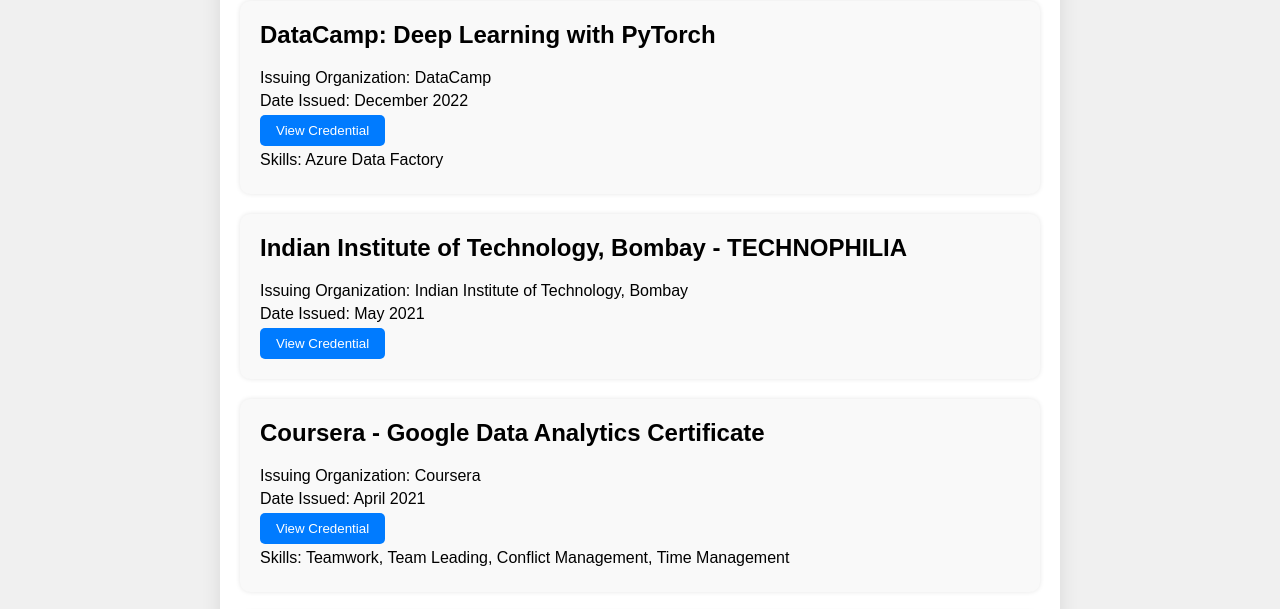
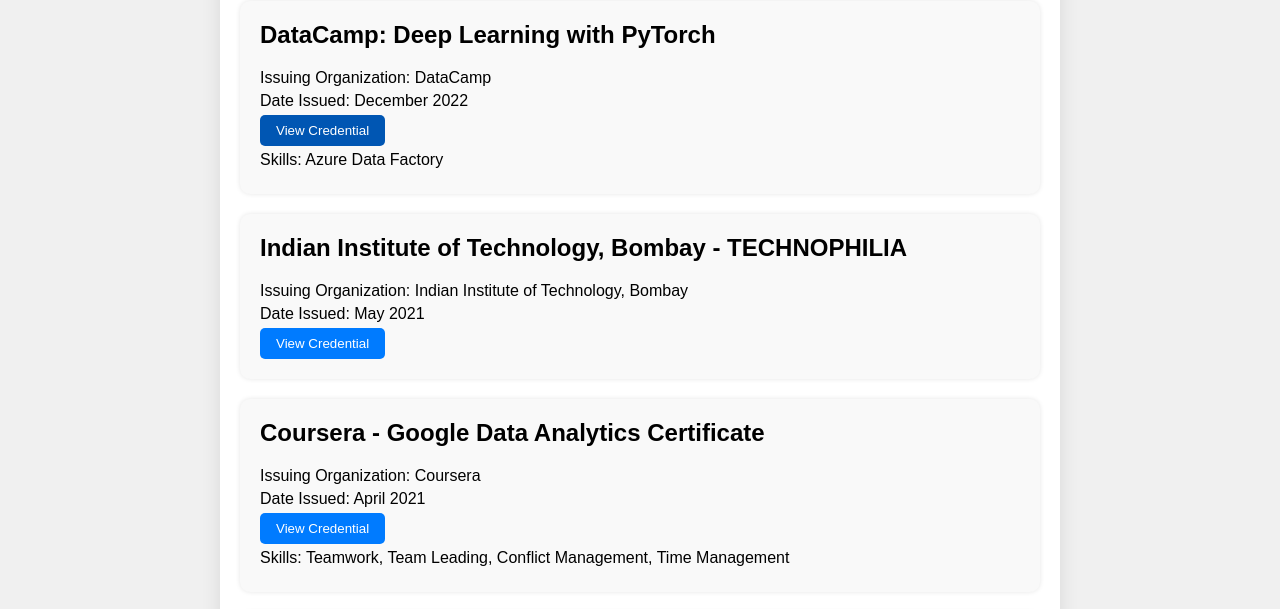
Before and after one commit to gokula991/Portfolio, a plain HTML site: page certifications.html in a window 1280 px wide. In both pictures the pointer is over the button 322 px from the left and 317 px from the top of the page. Shown: the part 187-796 px from the top of the page. Drawn offline with Linux system fonts and the light colour scheme.

Commit message:
updated styles phase 02
nice button hover feel to it "credentia l"

```diff
--- a/styles.css
+++ b/styles.css
@@ -83,6 +83,7 @@
 
 .certification h2 {
     margin-top: 0;
+    font-size: 1.5em;
 }
 
 .certification p {
@@ -96,6 +97,11 @@
     padding: 8px 16px;
     border-radius: 5px;
     cursor: pointer;
+    transition: background-color 0.3s ease;
+}
+
+.credential-button:hover {
+    background-color: #0056b3;
 }
 
 /* Responsive styles */
```
